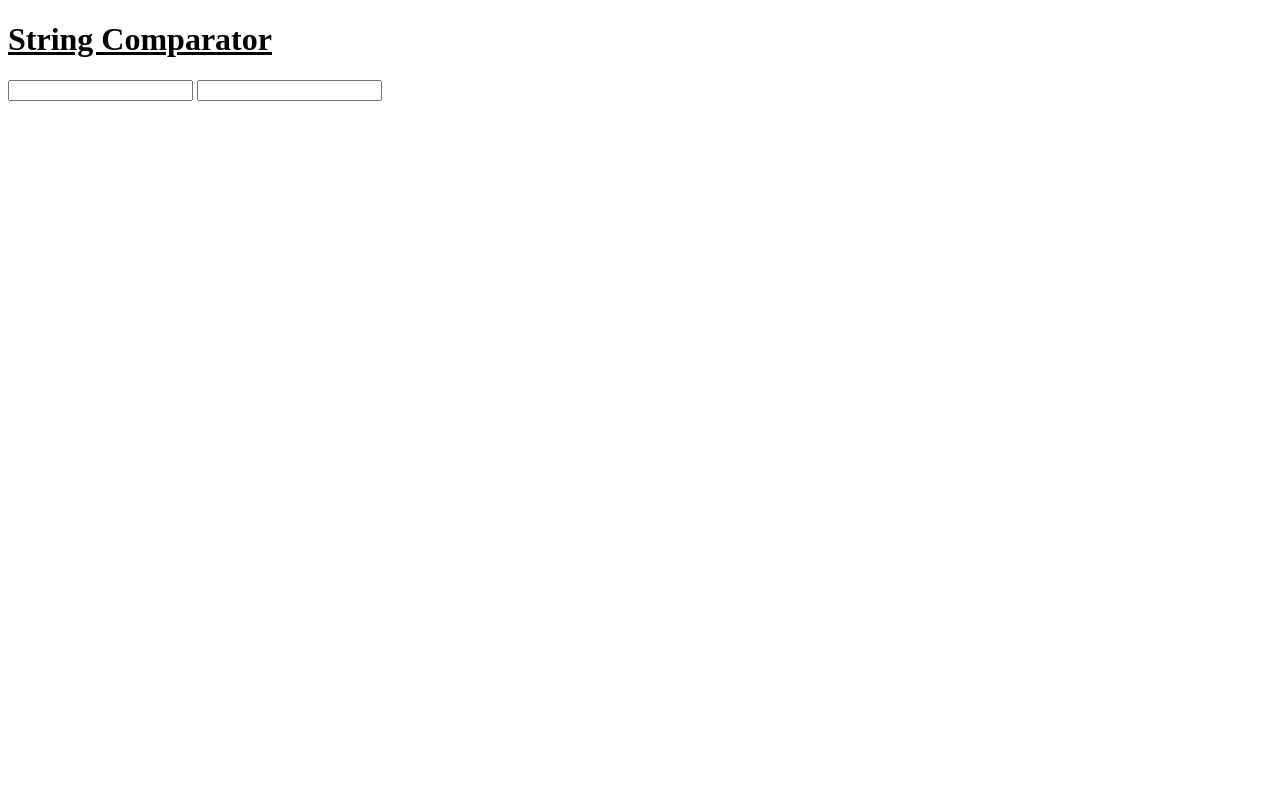
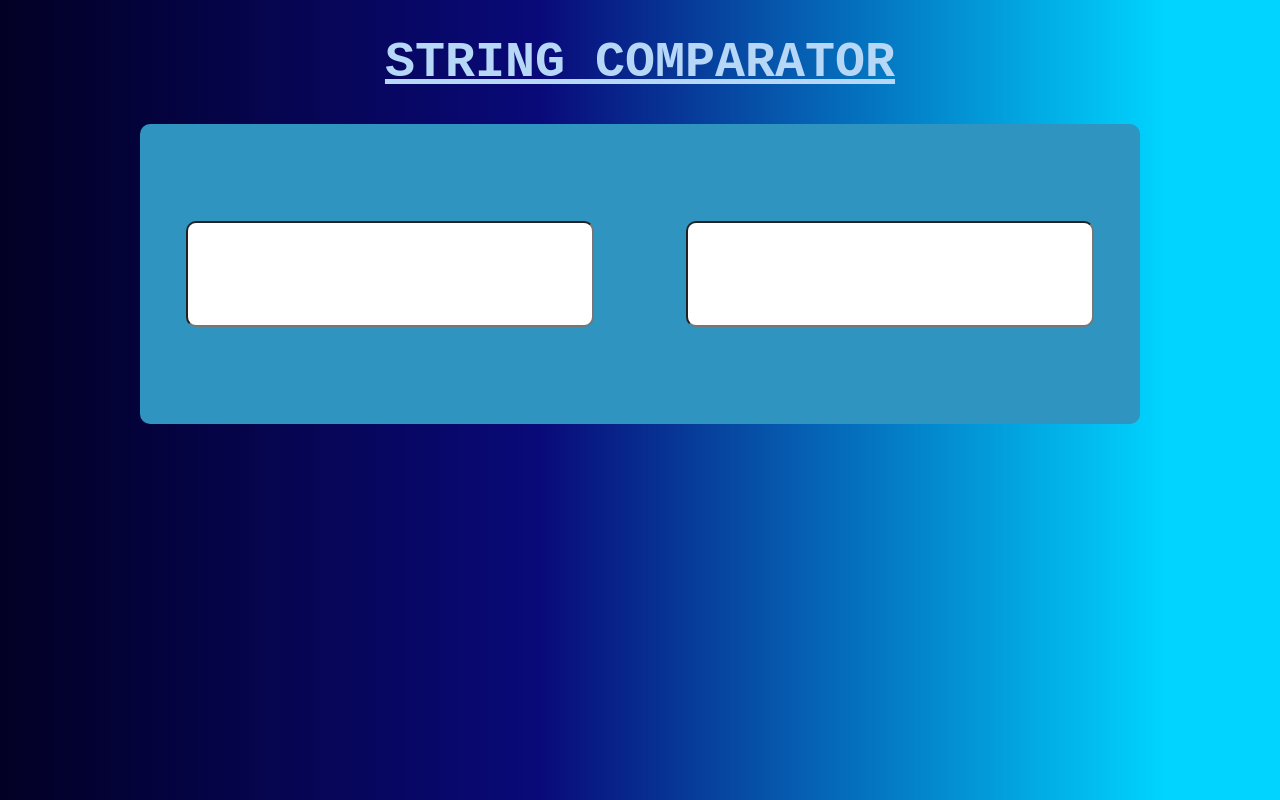
Before and after one commit to prathamagre/text-matcher-Dom, a plain HTML site: page index.html in a window 1280 px wide. Drawn offline with Linux system fonts and the light colour scheme.

Commit message:
css added

```diff
--- a/index.html
+++ b/index.html
@@ -5,15 +5,16 @@
     <meta charset="UTF-8">
     <meta name="viewport" content="width=device-width, initial-scale=1.0">
     <title>Text Matcher</title>
+    <link rel="stylesheet" href="/style.css">
 </head>
 
 <body>
     <h1>
-        <u>String Comparator</u>
+        <u>STRING COMPARATOR</u>
     </h1>
     <div class="text-container">
-        <input type="text" class="input1">
-        <input type="text" class="input2">
+        <input type="text" class="input-txt">
+        <input type="text" class="input-txt">
         <p class="text-result"></p>
     </div>
 </body>
--- a/style.css
+++ b/style.css
@@ -0,0 +1,32 @@
+body {
+    background: rgb(2,0,36);
+background: linear-gradient(90deg, rgba(2,0,36,1) 0%, rgba(9,9,121,1) 42%, rgba(0,212,255,1) 91%);
+}
+
+h1 {
+    text-align: center;
+    font-size: 50px;
+    font-family: 'Courier New', Courier, monospace;
+    color: rgb(183, 215, 246);
+}
+
+.text-container{
+    display: flex;
+    justify-content: space-around;
+    border: none;
+    align-items: center;
+    margin: auto;
+    border-radius: 10px;
+    width: 1000px;
+    background-color: #2f94c0;
+    height: 300px;
+}
+
+.input-txt{
+    margin: 30px auto;
+    height: 50px;
+    border-radius: 10px;
+    height: 100px;
+    width: 400px;
+    font-size: 30px;
+}
```
